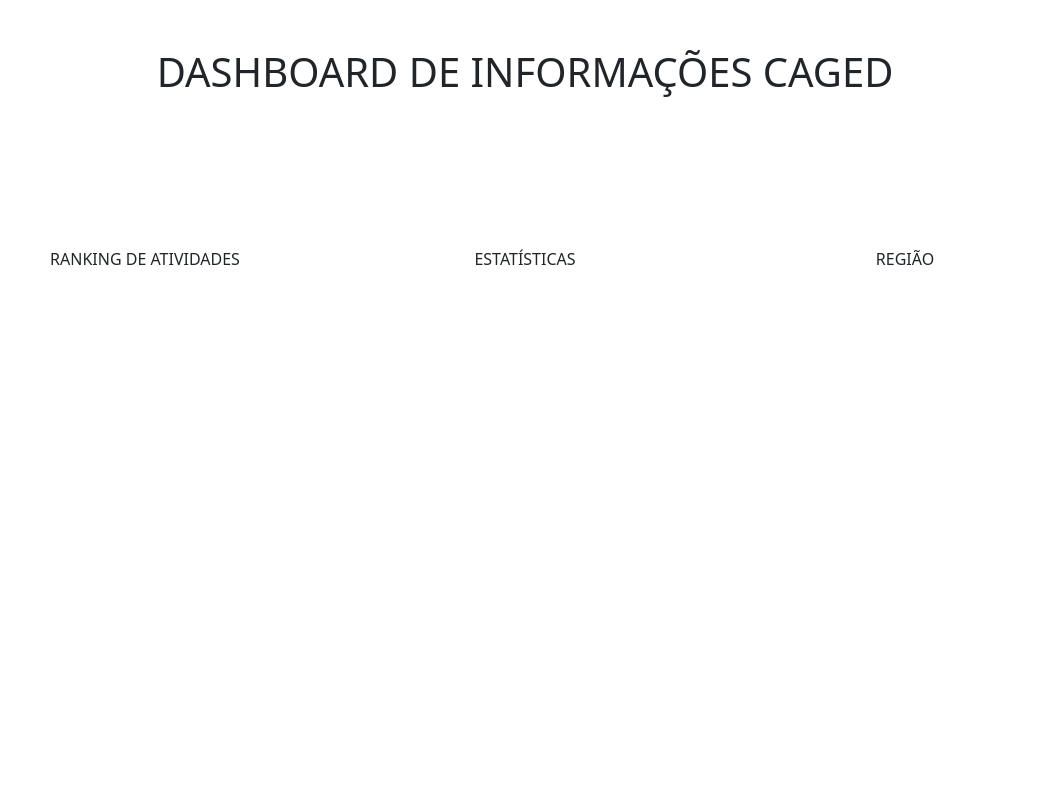
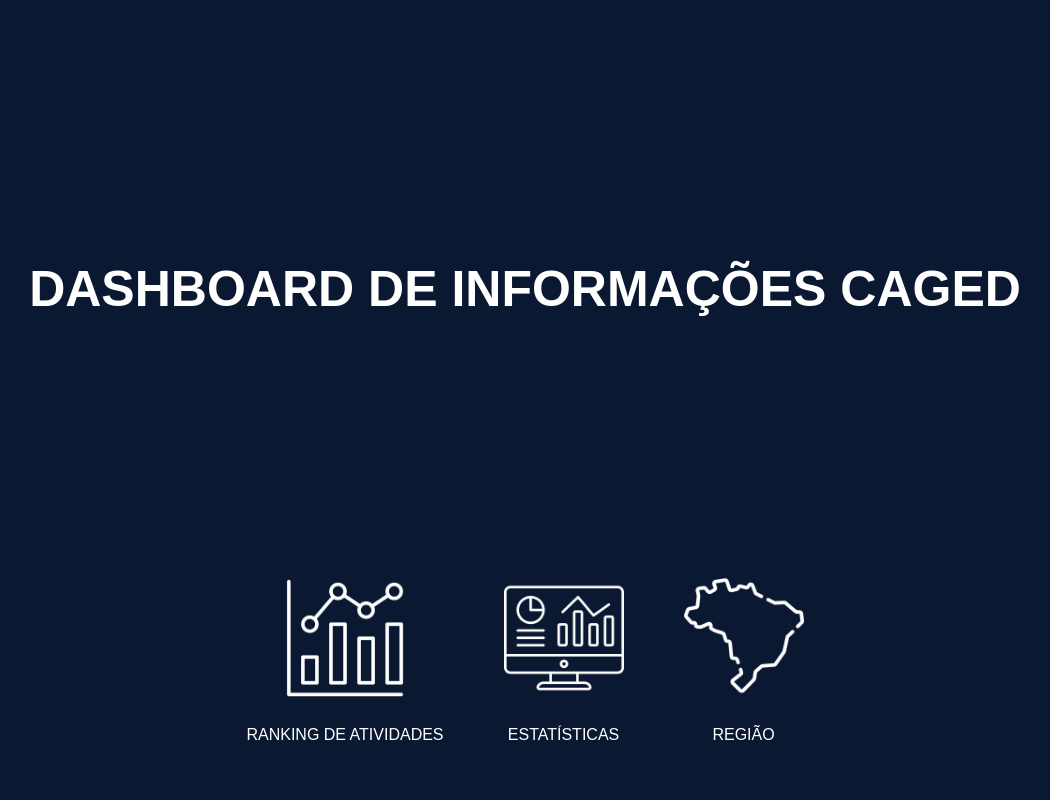
Before and after one commit to LuyzaDomingos/flask-dashboard-caged, a Flask app: page / in a window 1280 px wide. Shown: the whole page, without its empty margins (115-1165 px from the left). Run offline with Flask 3, Linux system fonts and the light colour scheme.

Commit message:
Tela inicial e de estatistica.
Funcionamento dos botões, connfiguração da tela inicial e da tela de estatísticas gerais

```diff
--- a/app/routes.py
+++ b/app/routes.py
@@ -1,5 +1,5 @@
 from app import app
-from flask import Flask, render_template
+from flask import render_template
 
 @app.route('/')
 def index():
@@ -11,8 +11,7 @@
 
 @app.route("/estatisticas")
 def estatisticas():
-    return "<h1>Página de Estatísticas</h1>"
-
+    return render_template('estatisticabase.html')
 
 @app.route("/regiao")
 def regiao():
--- a/app/static/css/styles.css
+++ b/app/static/css/styles.css
@@ -1,32 +1,59 @@
-body{
-    background-color: #0A1931 ;
+body {
+    margin: 0;
+    padding: 0;
+    box-sizing: border-box;
+    background-color: #0A1931;
     color: white;
-    text-align: center;
     font-family: Arial, Helvetica, sans-serif;
 }
 
-h1{
-    margin-top: 30px;
-
+.main-container {
+    display: flex;
+    flex-direction: column;
+    height: 100vh; /* Faz o container principal ocupar toda a tela */
 }
 
-.icon{
-    width: 100px;
-    height: 100px;
-    transition: transform 0.3s ease-in-out;
+.title-container {
+    /* Ocupa todo o espaço vertical possível */
+    flex: 1;
+    /* Centraliza horizontal e verticalmente */
+    display: flex;
+    justify-content: center;
+    align-items: center;
 }
 
-.icon:hover{
+.title-container h1 {
+    font-size: 50px;
+    font-weight: bold;
+    margin: 0;
+    text-align: center;
+}
+
+.icons-container {
+    /* Mantém os ícones na parte de baixo */
+    margin-bottom: 40px;
+    display: flex;
+    justify-content: center;
+    align-items: center;
+}
+
+.icon-item {
+    margin: 0 30px;
+    text-align: center;
+}
+
+.icon-item img {
+    width: 120px;
+    height: 120px;
+    transition: transform 0.3s ease-in-out;
+    margin-bottom: 8px;
+}
+
+.icon-item img:hover {
     transform: scale(1.1);
 }
 
-.btn{
-    display: flex;
-    flex-direction: column;
-    align-items: center;
+.icon-item a {
     text-decoration: none;
     color: white;
-    font-size: 18px;
-    margin-top: 20px;
-
 }
--- a/app/templates/index.html
+++ b/app/templates/index.html
@@ -5,35 +5,35 @@
   <meta name="viewport" content="width=device-width, initial-scale=1.0">
   <title>Dashboard de Informações CAGED</title>
   <link rel="stylesheet" href="{{ url_for('static', filename='css/styles.css') }}">
-    <link href="https://cdn.jsdelivr.net/npm/bootstrap@5.3.0/dist/css/bootstrap.min.css" rel="stylesheet">
 </head>
 <body>
+  <div class="main-container">
+    <div class="title-container">
+      <h1>DASHBOARD DE INFORMAÇÕES CAGED</h1>
+    </div>
 
-    <div class="container text-center">
-
-        <h1 class="mt-5">DASHBOARD DE INFORMAÇÕES CAGED</h1>
-
-        <div class="row mt-4">
-            <div class="col-md-4">
-                <a href="{{ url_for('ranking') }}" class="btn">
-                    <img src="{{ url_for('static', filename='images/ranking.png') }}" alt="Ranking" class="icon">
+    <div class="icons-container">
+      <div class="icon-item">
+        <a href="{{ url_for('ranking') }}">
+          <img src="{{ url_for('static', filename='images/ranking.png') }}" alt="Ranking">
           <p>RANKING DE ATIVIDADES</p>
         </a>
       </div>
-            <div class="col-md-4">
-                <a href="{{ url_for('estatisticas') }}" class="btn">
-                    <img src="{{ url_for('static', filename='images/painel.png') }}" alt="Estatísticas" class="icon">
+
+      <div class="icon-item">
+        <a href="{{ url_for('estatisticas') }}">
+          <img src="{{ url_for('static', filename='images/painel.png') }}" alt="Estatísticas">
           <p>ESTATÍSTICAS</p>
         </a>
       </div>
-            <div class="col-md-4">
-                <a href="{{ url_for('regiao') }}" class="btn">
-                    <img src="{{ url_for('static', filename='images/brazil.png') }}" alt="Região" class="icon">
+
+      <div class="icon-item">
+        <a href="{{ url_for('regiao') }}">
+          <img src="{{ url_for('static', filename='images/brazil.png') }}" alt="Região">
           <p>REGIÃO</p>
         </a>
       </div>
     </div>
   </div>
-
 </body>
 </html>
```
Also changed, not shown: app/static/css/estatistica.css (added, +64 -0 lines), app/templates/estatisticabase.html (added, +26 -0 lines), app/static/images/home.png (added), 1 other file. Lines whose indentation alone changed are shown as unchanged.
